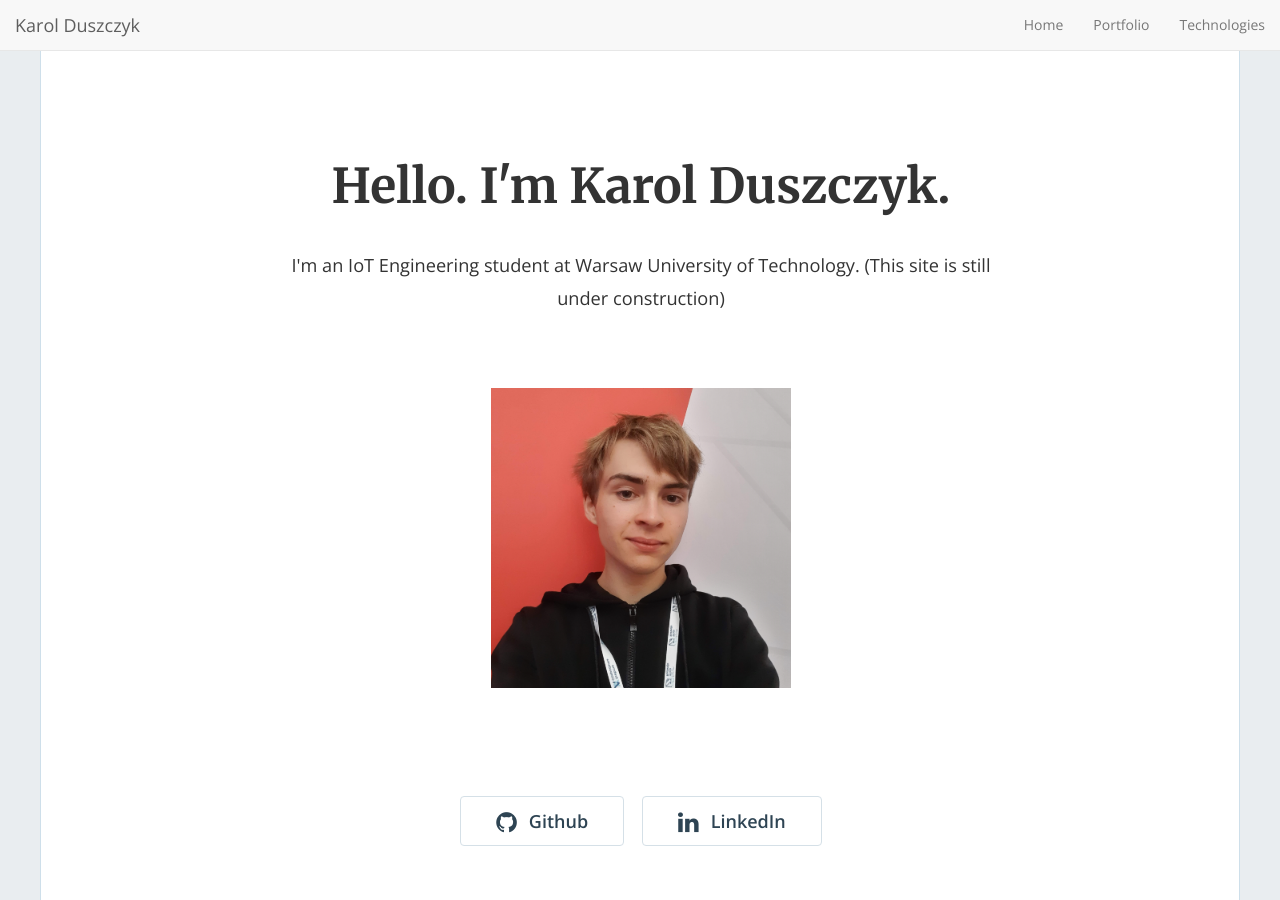
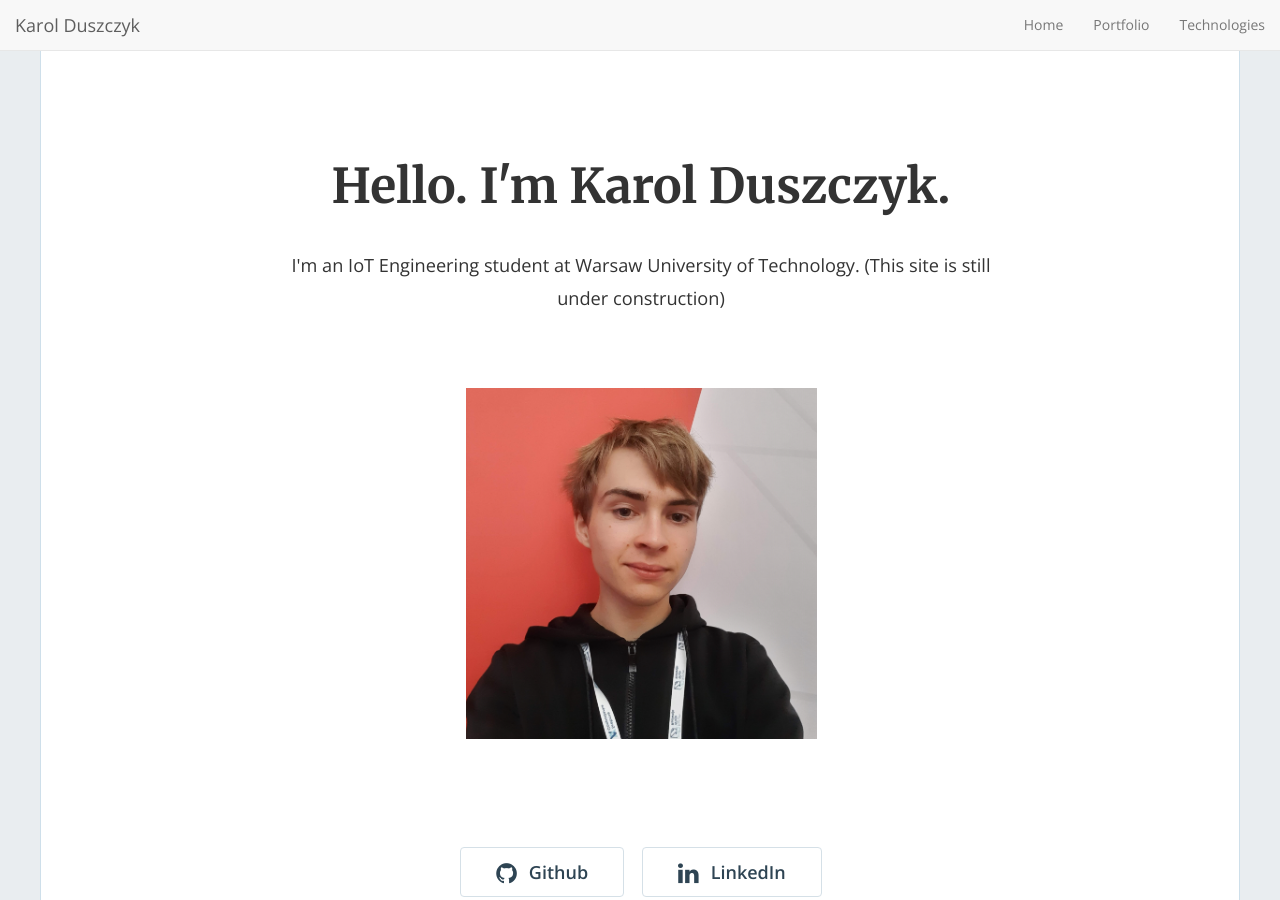
Before and after one commit to karoldus/karoldus.github.io, a Jekyll site: the page built from index.html, in a window 1280 px wide and 900 px high. Built offline with Jekyll 4.4.1, drawn with Linux system fonts in a browser that asks for light colours; nearby versions of some CDN libraries; the list of posts is cut into pages by our own code.

Commit message:
photo size

```diff
--- a/_includes/home-hero.html
+++ b/_includes/home-hero.html
@@ -19,7 +19,7 @@
           {% comment %} {% include contact-modal.html %}{% endcomment %}
 
           <p class="text-center">
-            <img class="img-fluid rounded-circle" src="img/profil2.jpg" alt="Karol" width="300" height="300">
+            <img class="img-fluid rounded-circle" src="img/profil2.jpg" alt="Karol" width="50%">
           </p>
 
 
```
